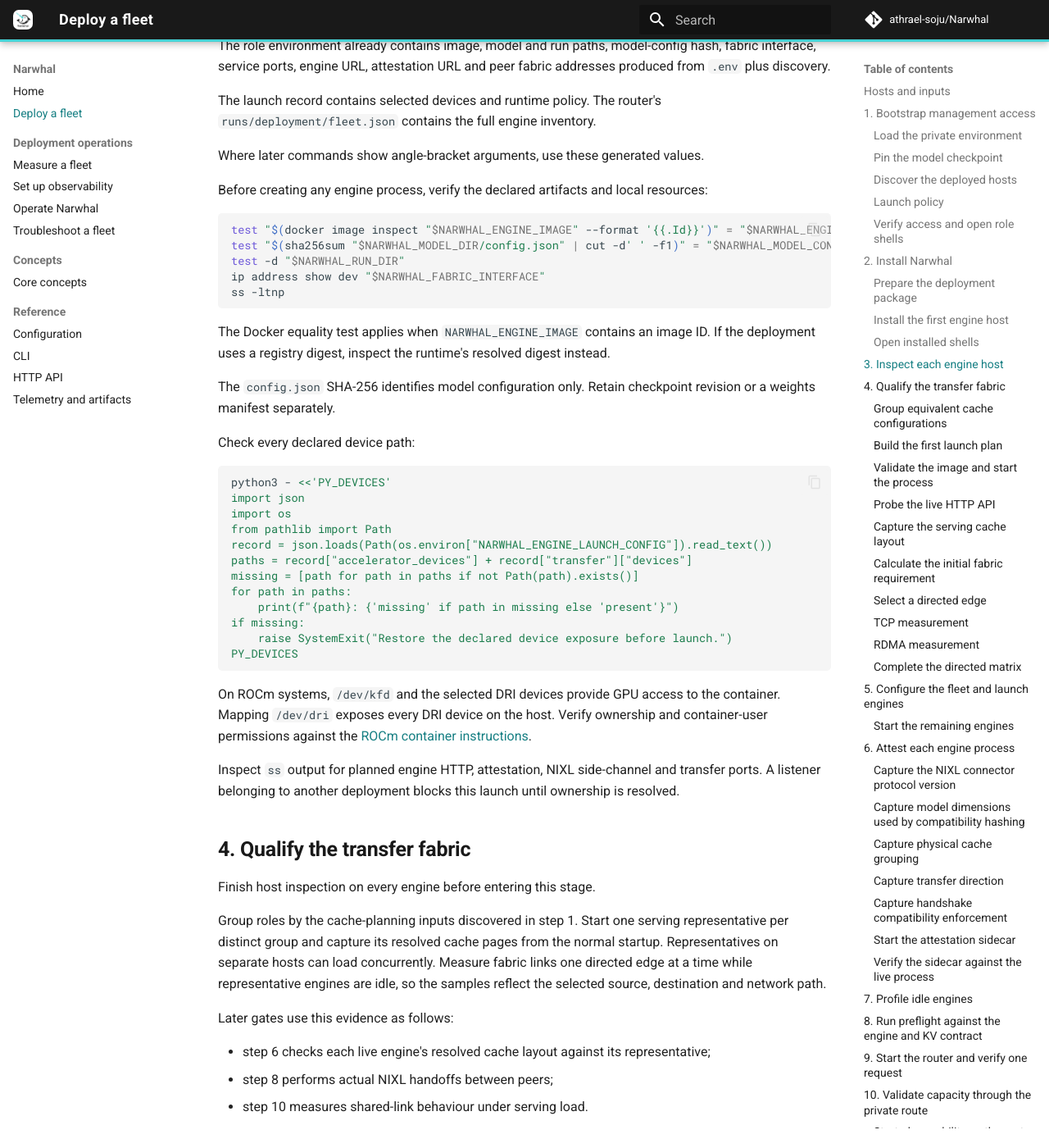
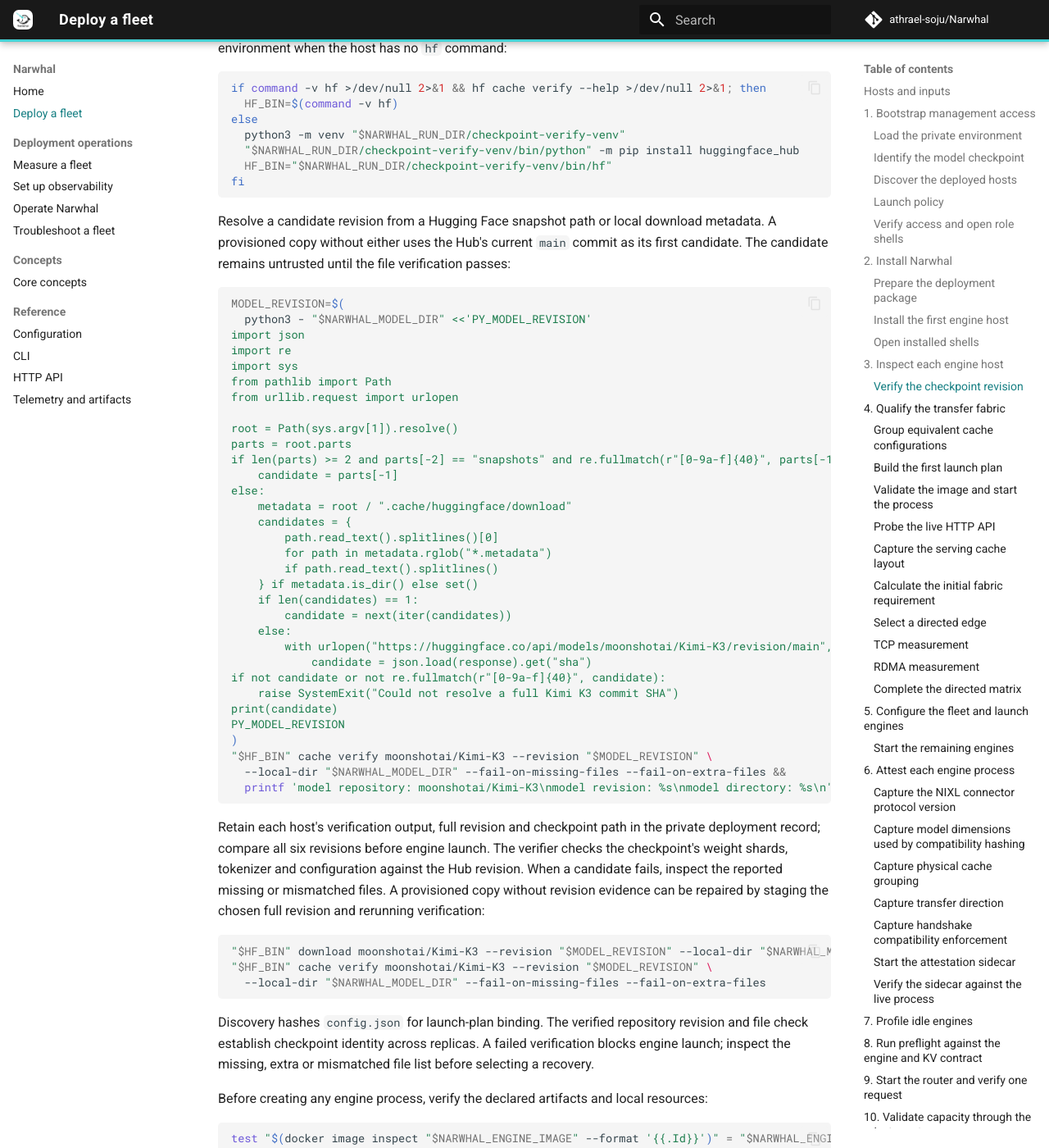
Before and after one commit to athrael-soju/Narwhal, an MkDocs documentation site: the page built from docs/Deploy.md, in a window 1280 px wide and 1400 px high, scrolled down 11585 px. Shown: the whole window at 82% size. Built offline with MkDocs 1.6.1 and Material for MkDocs 9.7.7, drawn with Linux system fonts in a browser that asks for light colours; comment, search, counter and statistics services are not loaded; some of the changed text lies outside the part shown.

Commit message:
docs(deploy): verify provisioned model checkpoint revision

````diff
--- a/docs/Deploy.md
+++ b/docs/Deploy.md
@@ -52,18 +52,9 @@
 
 Password authentication uses the matching `_SSH_PASSWORD` variable. Key authentication uses the configured identity or SSH agent.
 
-### Pin the model checkpoint
-
-`NARWHAL_ENGINE_MODEL_NAME` names the served model, while `NARWHAL_MODEL_DIR` names its checkpoint directory on each engine host. For the Kimi K3 deployment, use the [Moonshot AI Kimi K3 model repository](https://huggingface.co/moonshotai/Kimi-K3) as the checkpoint source. Choose a full Hugging Face commit SHA and retain the repository ID, revision and engine-host path in the private deployment record. Stage that complete revision at `NARWHAL_MODEL_DIR` on every engine host before discovery; a provisioned checkpoint at that path serves the same purpose when its files match the chosen revision.
-
-The [Hugging Face CLI](https://huggingface.co/docs/huggingface_hub/guides/cli) can stage the snapshot on an engine host when the checkpoint needs to be downloaded:
-
-```bash
-hf download moonshotai/Kimi-K3 --revision '<full-model-commit>' --local-dir '<absolute-model-dir>'
-hf cache verify moonshotai/Kimi-K3 --revision '<full-model-commit>' --local-dir '<absolute-model-dir>' --fail-on-missing-files
-```
-
-Use the same revision and complete weight shards, configuration and tokenizer files across replicas. Discovery hashes `config.json`; the private revision record identifies the full checkpoint used by the fleet.
+### Identify the model checkpoint
+
+`NARWHAL_ENGINE_MODEL_NAME` names the served model, while `NARWHAL_MODEL_DIR` names its checkpoint directory on each engine host. The Kimi K3 checkpoint comes from the [Moonshot AI Kimi K3 model repository](https://huggingface.co/moonshotai/Kimi-K3). Discovery inspects a provisioned directory; step 3 derives and verifies its full repository revision on each engine before launch.
 
 ### Discover the deployed hosts
 
@@ -377,6 +368,67 @@
 
 Where later commands show angle-bracket arguments, use these generated values.
 
+### Verify the checkpoint revision
+
+In each installed engine role shell from step 2, use a local [Hugging Face CLI](https://huggingface.co/docs/huggingface_hub/guides/cli). Install it in an isolated environment when the host has no `hf` command:
+
+```bash
+if command -v hf >/dev/null 2>&1 && hf cache verify --help >/dev/null 2>&1; then
+  HF_BIN=$(command -v hf)
+else
+  python3 -m venv "$NARWHAL_RUN_DIR/checkpoint-verify-venv"
+  "$NARWHAL_RUN_DIR/checkpoint-verify-venv/bin/python" -m pip install huggingface_hub
+  HF_BIN="$NARWHAL_RUN_DIR/checkpoint-verify-venv/bin/hf"
+fi
+```
+
+Resolve a candidate revision from a Hugging Face snapshot path or local download metadata. A provisioned copy without either uses the Hub's current `main` commit as its first candidate. The candidate remains untrusted until the file verification passes:
+
+```bash
+MODEL_REVISION=$(
+  python3 - "$NARWHAL_MODEL_DIR" <<'PY_MODEL_REVISION'
+import json
+import re
+import sys
+from pathlib import Path
+from urllib.request import urlopen
+
+root = Path(sys.argv[1]).resolve()
+parts = root.parts
+if len(parts) >= 2 and parts[-2] == "snapshots" and re.fullmatch(r"[0-9a-f]{40}", parts[-1]):
+    candidate = parts[-1]
+else:
+    metadata = root / ".cache/huggingface/download"
+    candidates = {
+        path.read_text().splitlines()[0]
+        for path in metadata.rglob("*.metadata")
+        if path.read_text().splitlines()
+    } if metadata.is_dir() else set()
+    if len(candidates) == 1:
+        candidate = next(iter(candidates))
+    else:
+        with urlopen("https://huggingface.co/api/models/moonshotai/Kimi-K3/revision/main", timeout=20) as response:
+            candidate = json.load(response).get("sha")
+if not candidate or not re.fullmatch(r"[0-9a-f]{40}", candidate):
+    raise SystemExit("Could not resolve a full Kimi K3 commit SHA")
+print(candidate)
+PY_MODEL_REVISION
+)
+"$HF_BIN" cache verify moonshotai/Kimi-K3 --revision "$MODEL_REVISION" \
+  --local-dir "$NARWHAL_MODEL_DIR" --fail-on-missing-files --fail-on-extra-files &&
+  printf 'model repository: moonshotai/Kimi-K3\nmodel revision: %s\nmodel directory: %s\n' "$MODEL_REVISION" "$NARWHAL_MODEL_DIR"
+```
+
+Retain each host's verification output, full revision and checkpoint path in the private deployment record; compare all six revisions before engine launch. The verifier checks the checkpoint's weight shards, tokenizer and configuration against the Hub revision. When a candidate fails, inspect the reported missing or mismatched files. A provisioned copy without revision evidence can be repaired by staging the chosen full revision and rerunning verification:
+
+```bash
+"$HF_BIN" download moonshotai/Kimi-K3 --revision "$MODEL_REVISION" --local-dir "$NARWHAL_MODEL_DIR"
+"$HF_BIN" cache verify moonshotai/Kimi-K3 --revision "$MODEL_REVISION" \
+  --local-dir "$NARWHAL_MODEL_DIR" --fail-on-missing-files --fail-on-extra-files
+```
+
+Discovery hashes `config.json` for launch-plan binding. The verified repository revision and file check establish checkpoint identity across replicas. A failed verification blocks engine launch; inspect the missing, extra or mismatched file list before selecting a recovery.
+
 Before creating any engine process, verify the declared artifacts and local resources:
 
 ```bash
@@ -388,8 +440,6 @@
 ```
 
 The Docker equality test applies when `NARWHAL_ENGINE_IMAGE` contains an image ID. If the deployment uses a registry digest, inspect the runtime's resolved digest instead.
-
-The `config.json` SHA-256 identifies model configuration only. Retain checkpoint revision or a weights manifest separately.
 
 Check every declared device path:
 
@@ -1700,7 +1750,7 @@
 | ----------------------------------------------------------------- | ------------------------------------------------------------------------------------------------------------------------------------------------------------------------------------ | ------------------------------------------------------------------------------------------------------------------------------------------------------------------------------------------------------------------------------------------------------------------------------------------------------------------------------------------------------------- | ----------------------------------------------------------------------------------------------------------------------------------------------------------------------------------------------------------------------------- |
 | [Management access](#1-bootstrap-management-access)               | Workstation `.env`, installed image and model, GPU inspection utilities, initial launch policy.                                                                                      | For discovery failure, use its log to identify the failing environment field, host utility or image inspection. Verify any rejected host key independently before replacing it. For login failure, inspect the per-host log, management route and credential.                                                                                                 | Workstation `.env`, generated JSON, host-key database, `runs/discovery/<run>/`, `runs/access-<id>/`.                                                                                                                          |
 | [Host installation](#2-install-narwhal)                           | Approved commit, common launch fields, per-engine allocation records, node overrides, host prerequisites.                                                                            | Correct preparation inputs before creating another run. For transfer or checkout mismatch, compare prepared hashes with existing remote files. Dependency failure may resume through the same prepared run once the host problem is fixed.                                                                                                                    | Workstation `runs/deployment-env/<run>/`; remote `~/Narwhal-deploy/<id>/`, role files, router fleet config, install marker.                                                                                                   |
-| [Engine inspection](#3-inspect-each-engine-host)                  | PCI accelerator identity, visible device count, replica allocation, TP size, image identity, model hash, paths and ports.                                                            | Restore missing devices or artifacts and resolve listener ownership before launch.                                                                                                                                                                                                                                                                            | Engine `.env.engine-<n>`, `config/engine-launch.engine-<n>.json`; workstation `NARWHAL_LAUNCH_CONFIG`.                                                                                                                        |
+| [Engine inspection](#3-inspect-each-engine-host) | PCI accelerator identity, visible device count, replica allocation, TP size, image identity, provisioned checkpoint path, verified model revision, paths and ports. | Restore missing devices or artifacts and resolve listener ownership before launch. For checkpoint mismatch, inspect the verifier file list, then stage and verify one selected full repository revision across replicas. | Engine `.env.engine-<n>`, `config/engine-launch.engine-<n>.json`, checkpoint verification output and revision in the private deployment record; workstation `NARWHAL_LAUNCH_CONFIG`. |
 | [Fabric qualification](#4-qualify-the-transfer-fabric)            | Peer addresses, TCP or RDMA transport, checked serving representative, captured cache pages, prompt length, handoff rate, burst allowance and transfer-time budget.                            | For serving capture errors, inspect the recorded container and startup log to isolate model, device, runtime or cache-spec input. For network failures, inspect route, source binding, listener, firewall, HCA and GID selection. For insufficient bandwidth, inspect link state, MTU, retransmissions or RDMA counters, CPU use and concurrent traffic before collecting another sample.           | Role environment, engine launch record, model config, delivered helper and digest, serving `ENGINE_RUN`, cache layout, container ID and log, budget, directed samples, link fingerprints, comparisons and edge matrix.                             |
 | [Engine launch](#5-configure-the-fleet-and-launch-engines)        | Qualified host and fabric state, immutable image, package pins, model flags, library environment, cache shape, TP allocation and selected devices.                                   | Package, tokenizer, connector or convolutional-layout mismatches fail the image check before model loading. For process or HTTP failure, inspect the exact recorded container and logs before creating a corrected plan.                                                                                                                                                                                              | Router fleet config, engine role environment, launch record, launcher snapshot, `runs/engine-launch-*/`, container environment, image-check output, container ID and HTTP captures.                                           |
 | [Attestation](#6-attest-each-engine-process) | Checked serving plan, live container and HTTP identity, NIXL protocol, model dimensions, cache layout, transfer mode, handshake policy and sidecar URL from the role environment. | Capture dimensions through the live container when an earlier record lacks the architecture. For a hash, image, container or getter mismatch, inspect the pinned source and prepare a checked plan when that source changes. A sidecar identity failure requires checking the serving process before restarting its sidecar. The router finalisation command identifies a mismatched engine contract before writing the fleet configuration. | Engine `runs/engine-launch-*/` captures and `runs/engine-launch-*/engine-attestation.json`; router `runs/deployment/fleet.json` and `runs/fleet.before-attestation-*.json`. |
````
